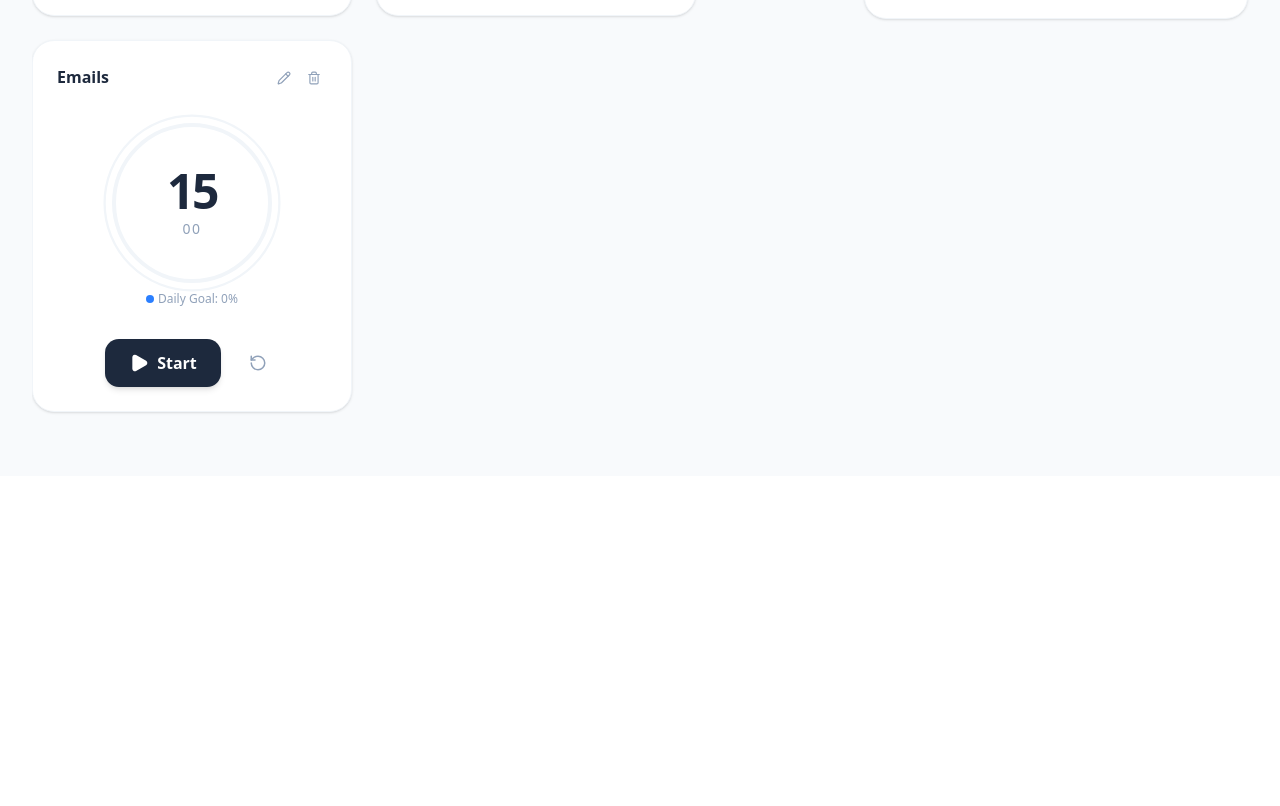
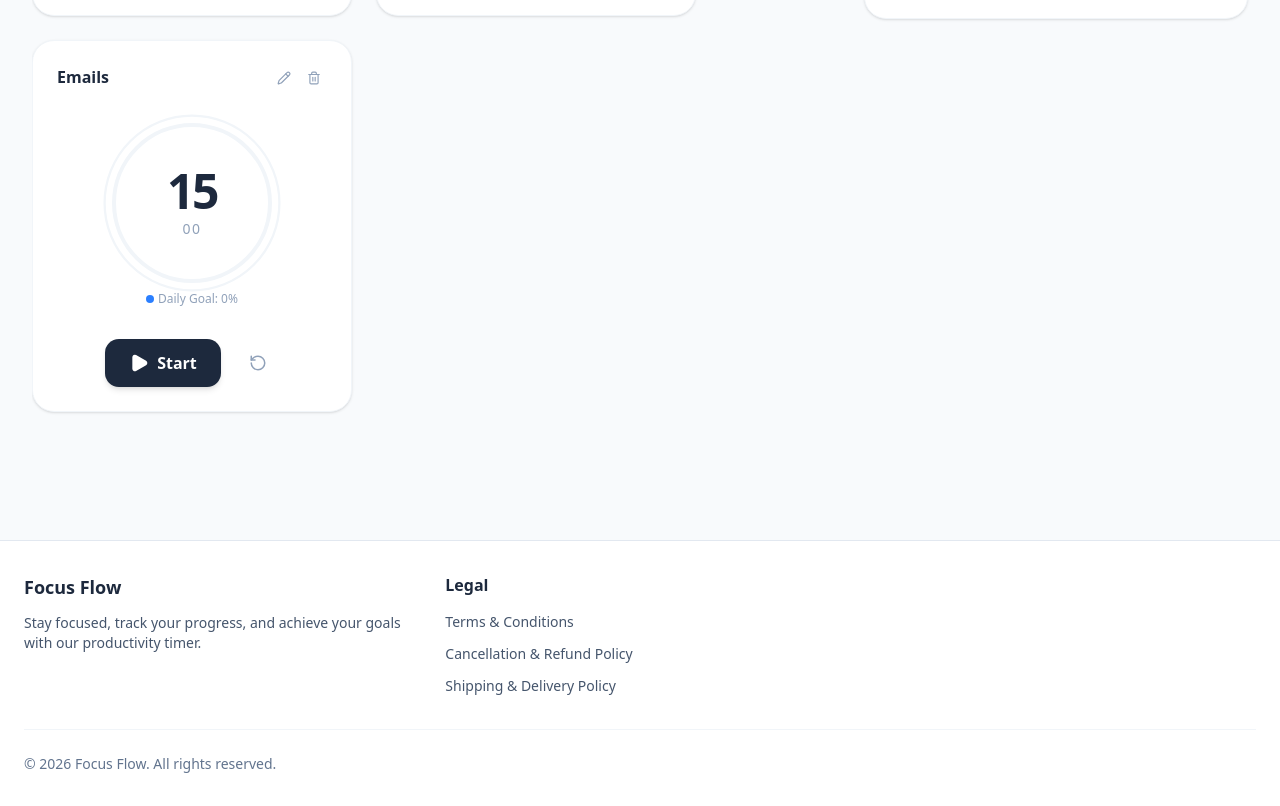
Before and after one commit to SheoranRavi/focus-flow, a React (Vite) app: page / in a window 1280 px wide. Shown: the part 526-1332 px from the top of the page. Before the commit the page ends 1002 px from the top, so only its background shows below. Built offline with nearby package versions, Linux system fonts and the light colour scheme; no server answers.

Commit message:
add footer

```diff
--- a/src/App.tsx
+++ b/src/App.tsx
@@ -4,6 +4,7 @@ import ProgressRing from './components/ProgressRing/ProgressRing';
 import SessionCard from './components/SessionCard/SessionCard';
 import { Session, TimerState } from './types';
 import Navbar from './components/Navbar';
+import Footer from './components/Footer';
 import { AnimatePresence } from 'framer-motion';
 import {motion} from "motion/react";
 
@@ -441,6 +442,8 @@ const App: React.FC = () => {
         </div>
 
       </main>
+
+      <Footer />
     </div>
   );
 };
--- /dev/null
+++ b/src/components/Footer.tsx
@@ -0,0 +1,80 @@
+import React from 'react';
+import { Heart } from 'lucide-react';
+
+const Footer: React.FC = () => {
+  const currentYear = new Date().getFullYear();
+
+  return (
+    <footer className="bg-white border-t border-slate-200 mt-16">
+      <div className="max-w-7xl mx-auto px-6 py-8">
+        <div className="grid grid-cols-1 md:grid-cols-3 gap-8">
+
+          {/* Brand Section */}
+          <div className="space-y-3">
+            <h3 className="font-bold text-lg text-slate-800">Focus Flow</h3>
+            <p className="text-sm text-slate-600">
+              Stay focused, track your progress, and achieve your goals with our productivity timer.
+            </p>
+          </div>
+
+          {/* Links Section */}
+          <div className="space-y-3">
+            <h4 className="font-semibold text-slate-800">Legal</h4>
+            <ul className="space-y-2">
+              <li>
+                <a
+                  href="https://merchant.razorpay.com/policy/RxL6gyEm0EewW8/terms"
+                  target="_blank"
+                  rel="noopener noreferrer"
+                  className="text-sm text-slate-600 hover:text-emerald-600 transition-colors"
+                >
+                  Terms & Conditions
+                </a>
+              </li>
+              <li>
+                <a
+                  href="https://merchant.razorpay.com/policy/RxL6gyEm0EewW8/refund"
+                  target="_blank"
+                  rel="noopener noreferrer"
+                  className="text-sm text-slate-600 hover:text-emerald-600 transition-colors"
+                >
+                  Cancellation & Refund Policy
+                </a>
+              </li>
+              <li>
+                <a
+                  href="https://merchant.razorpay.com/policy/RxL6gyEm0EewW8/shipping"
+                  target="_blank"
+                  rel="noopener noreferrer"
+                  className="text-sm text-slate-600 hover:text-emerald-600 transition-colors"
+                >
+                  Shipping & Delivery Policy
+                </a>
+              </li>
+            </ul>
+          </div>
+
+          {/* Contact/Social Section */}
+          {/* <div className="space-y-3">
+            <h4 className="font-semibold text-slate-800">Connect</h4>
+            <p className="text-sm text-slate-600">
+              Have questions or feedback? We'd love to hear from you.
+            </p>
+          </div> */}
+        </div>
+
+        {/* Bottom Bar */}
+        <div className="mt-8 pt-6 border-t border-slate-100 flex flex-col md:flex-row justify-between items-center gap-4">
+          <p className="text-sm text-slate-500">
+            © {currentYear} Focus Flow. All rights reserved.
+          </p>
+          {/* <p className="text-sm text-slate-500 flex items-center gap-1">
+            Made with <Heart size={14} className="text-red-500 fill-red-500" /> for productivity
+          </p> */}
+        </div>
+      </div>
+    </footer>
+  );
+};
+
+export default Footer;
```
